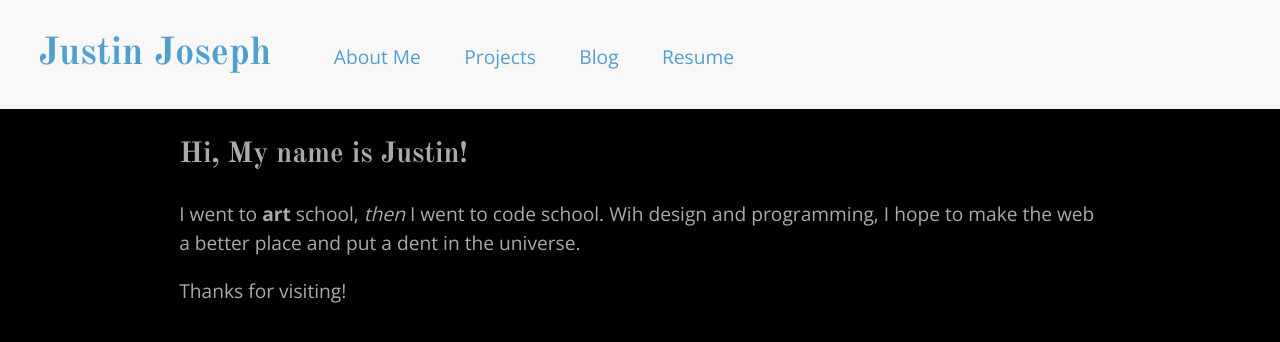
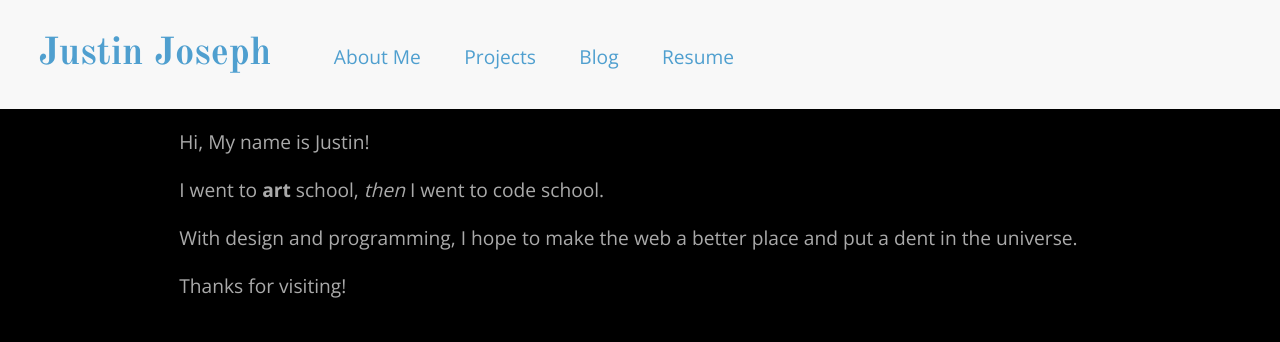
Before and after one commit to jjoseph05/jjoseph05.github.io, a Jekyll site: the page built from about/index.html, in a window 1280 px wide. Shown: the top 342 px of the page. Built offline with Jekyll 4.4.1, drawn with Linux system fonts in a browser that asks for light colours; Markdown is read by kramdown in place of the engine named in the settings.

Commit message:
Adjusted layout

```diff
--- a/about/index.html
+++ b/about/index.html
@@ -3,7 +3,8 @@ layout: default
 title: Blog
 blog: true
 ---
-<h2>Hi, My name is Justin!</h2>
-<p>I went to <strong>art</strong> school, <em>then</em> I went to </strong>code</strong> school. Wih design and programming, I hope to make the web a better place and put a dent in the universe.</p>
+<p>Hi, My name is Justin!</p>
+<p>I went to <strong>art</strong> school, <em>then</em> I went to </strong>code</strong> school.</p>
+<p>With design and programming, I hope to make the web a better place and put a dent in the universe.</p>
 
 <p>Thanks for visiting!</p>
```
